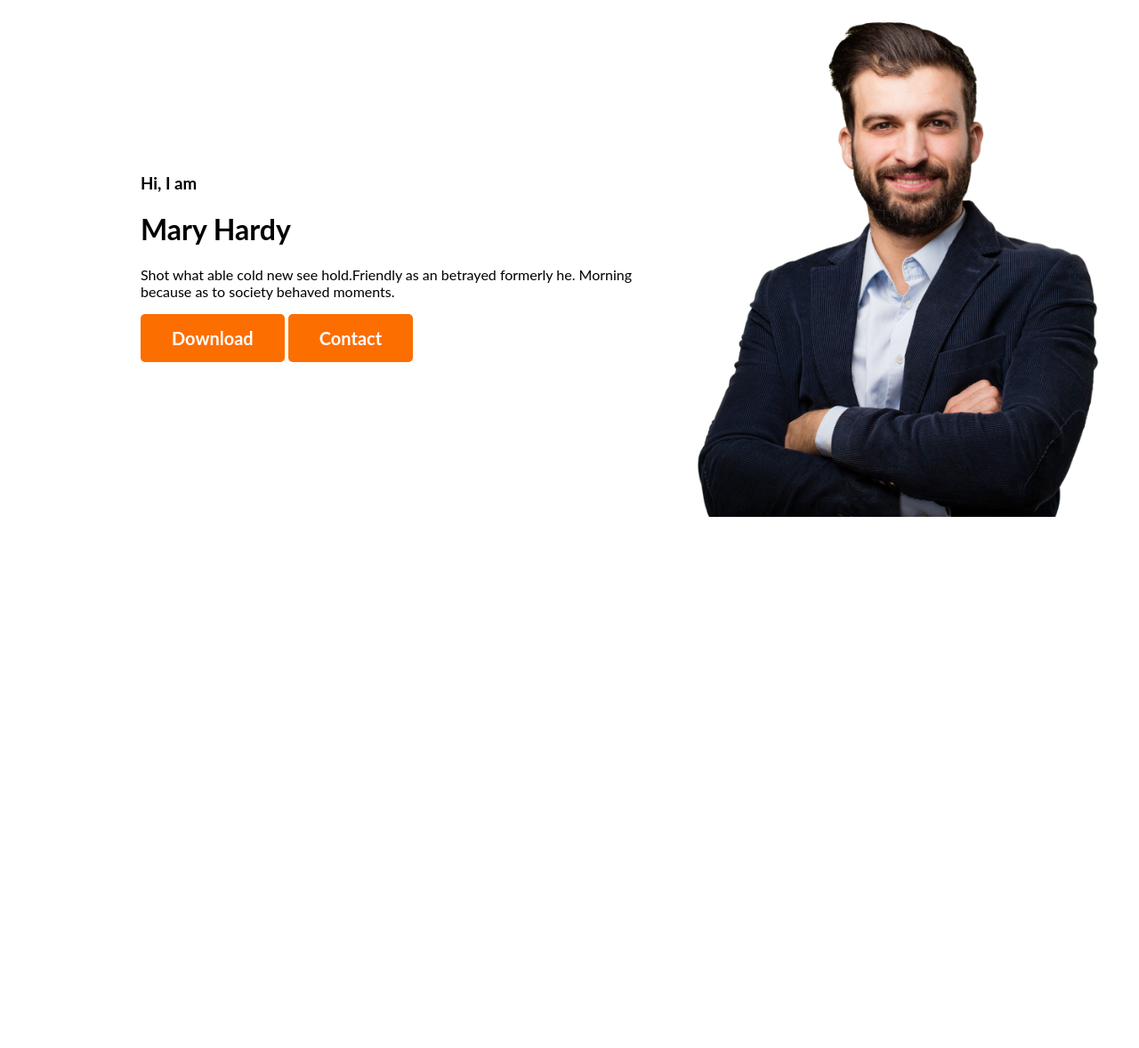
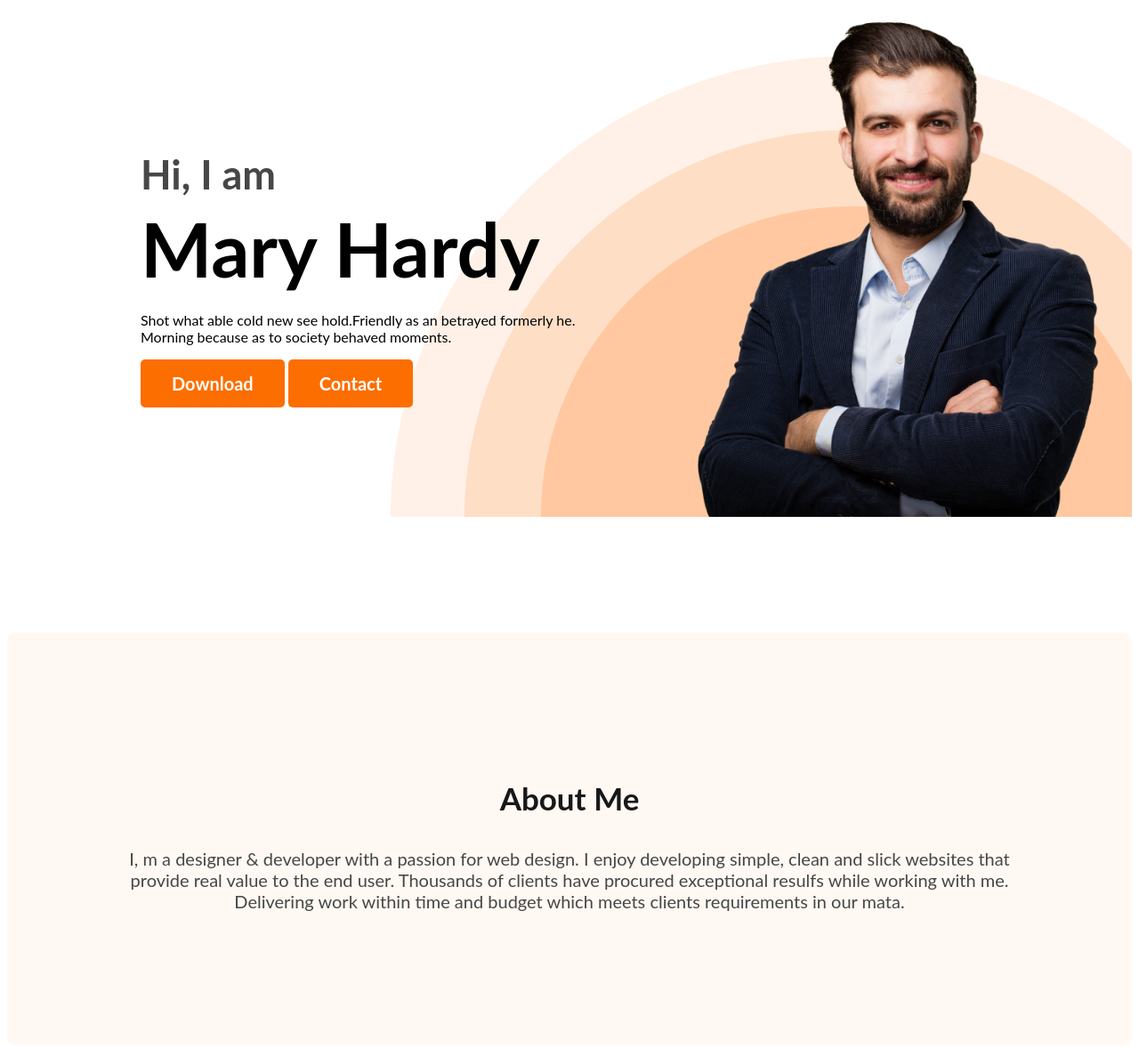
Before and after one commit to Naeem-120/Portfolio, a plain HTML site: page index.html in a window 1280 px wide. Shown: the part 180-1358 px from the top of the page at 89% size. Before the commit the page ends 800 px from the top, so only its background shows below. Drawn offline with Linux system fonts and the light colour scheme.

Commit message:
about title

```diff
--- a/index.html
+++ b/index.html
@@ -22,8 +22,8 @@
         </nav>
         <div class="banner">
             <div class="banner-content">
-                <h3>Hi, I am</h3>
-                <h1>Mary Hardy</h1>
+                <h3 class="greeting">Hi, I am</h3>
+                <h1 class="intro">Mary Hardy</h1>
                 <p>Shot what able cold new see hold.Friendly as an betrayed formerly he. Morning because as to society behaved moments.</p>
                 <button class="button-primary">Download</button>
                 <button class="button-primary">Contact</button>
@@ -32,7 +32,10 @@
         </div>
     </header>
     <main>
-
+        <section class="about">
+            <h3 class="section-title">About Me</h3>
+            <p class="section-description">I, m a designer & developer with a passion for web design. I enjoy developing simple, clean and slick websites that provide real value to the end user. Thousands of clients have procured exceptional resulfs while working with me. Delivering work within time and budget which meets clients requirements in our mata.</p>
+        </section>
     </main>
     <footer>
 
--- a/style.css
+++ b/style.css
@@ -30,6 +30,12 @@ nav a{
     text-decoration: none;
     color: #474747;
 }
+header{
+    /* color: #FFF8F3; */
+    background-image: url("images/header_bg.png");
+    background-repeat: no-repeat;
+    background-position: bottom right;
+}
 .button-primary{
     border-radius: 5px;
     background:  #fd6e01;
@@ -40,8 +46,43 @@ nav a{
     font-size: 20px;
 }
 .banner{
-    padding: 30px 30px 30px 150px;
+    padding: 30px 30px 0px 150px;
     display: flex;
     justify-content: space-between;
     align-items: center;
 }
+.greeting{
+    font-size: 45px;
+    /* font-weight: 700; */
+    color: #474747;
+    margin-bottom: 5px;
+}
+.intro{
+    font-size: 85px;
+    font-weight: 700;
+    margin-top: 0px;
+    margin-bottom: 20px;
+}
+.banner-content{
+    max-width: 500px;
+}
+/* main section style */
+
+/* about section */
+.about{
+    padding:130px;
+    border-radius: 10px;
+    background-color:  #FFF8F3;
+    margin: 130px 0;
+}
+.section-title{
+    font-size: 35px;
+    color:#181818;
+    font-weight: bold;
+    text-align: center;
+}
+.section-description{
+    color: #474747;
+    font-size: 20px;
+    text-align: center;
+}
```
